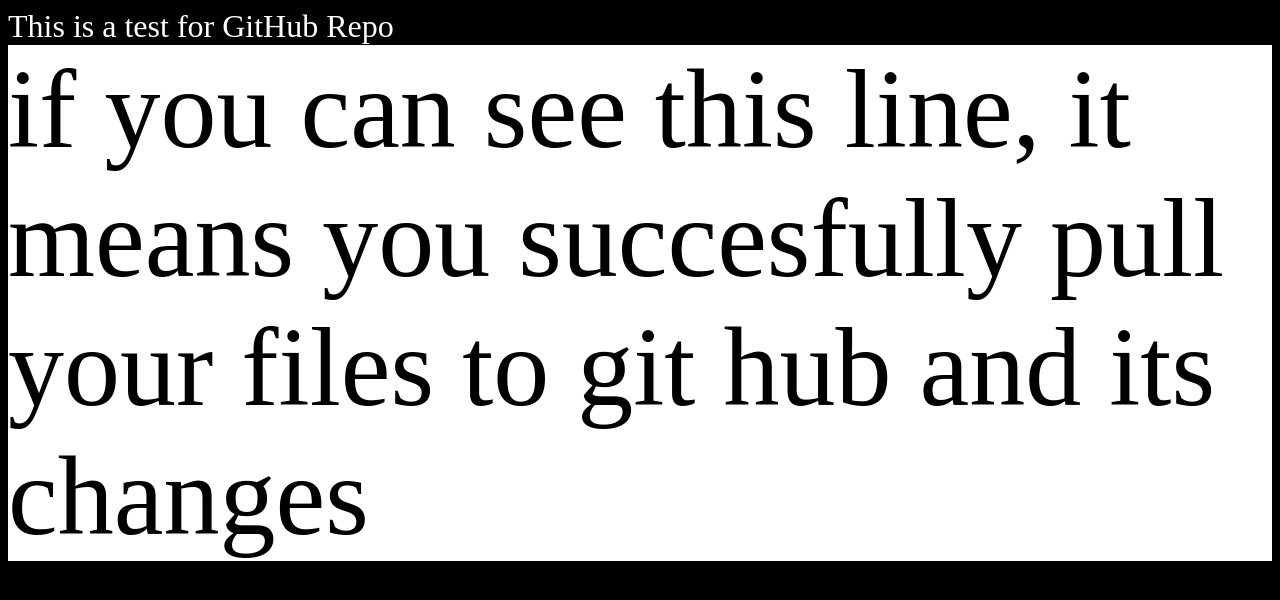
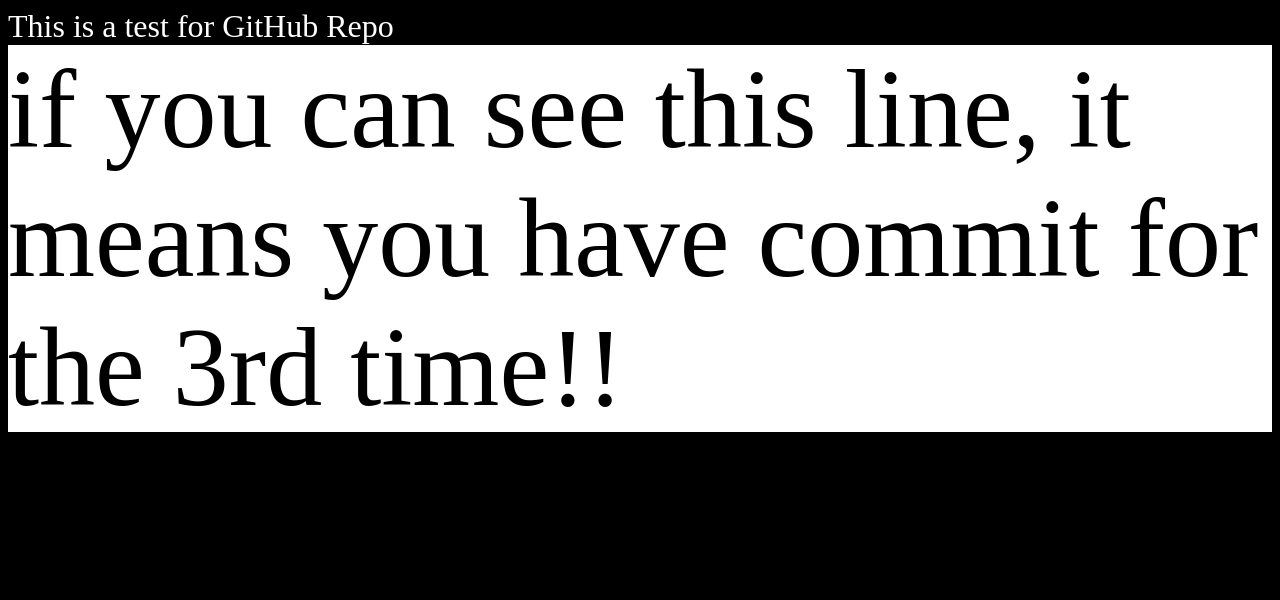
Before and after one commit to yolixtly/landing-page-karma, a plain HTML site: page index.html in a window 1280 px wide. Drawn offline with Linux system fonts and the light colour scheme.

Commit message:
third commit

```diff
--- a/index.html
+++ b/index.html
@@ -7,6 +7,7 @@
 </head>
 <body>
 	This is a test for GitHub Repo
-	<div>if you can see this line, it means you succesfully pull your files to git hub and its changes </div>
+	<div>if you can see this line, it means you have commit for the 3rd time!! </div>
+
 </body>
 </html>
```
